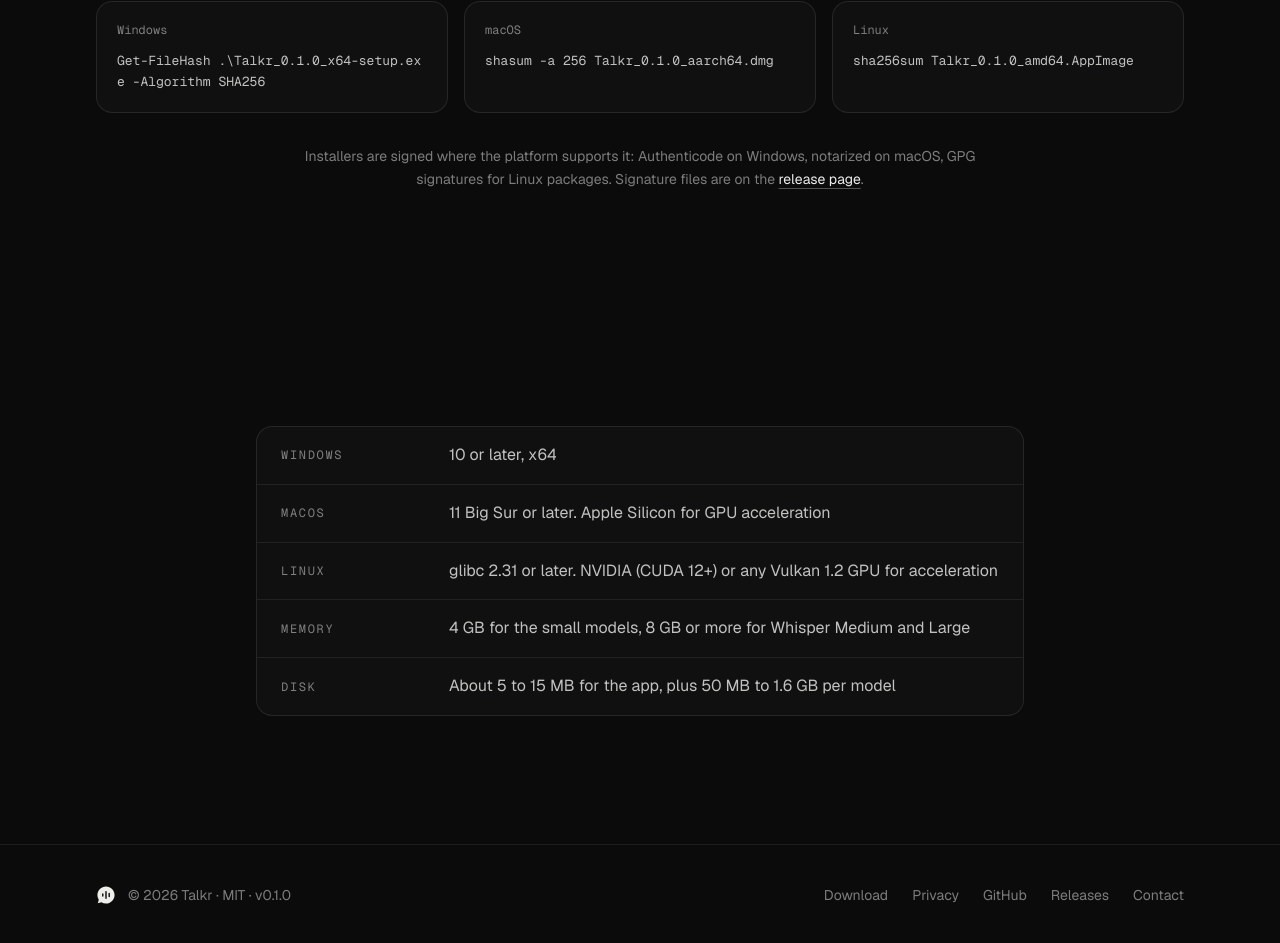
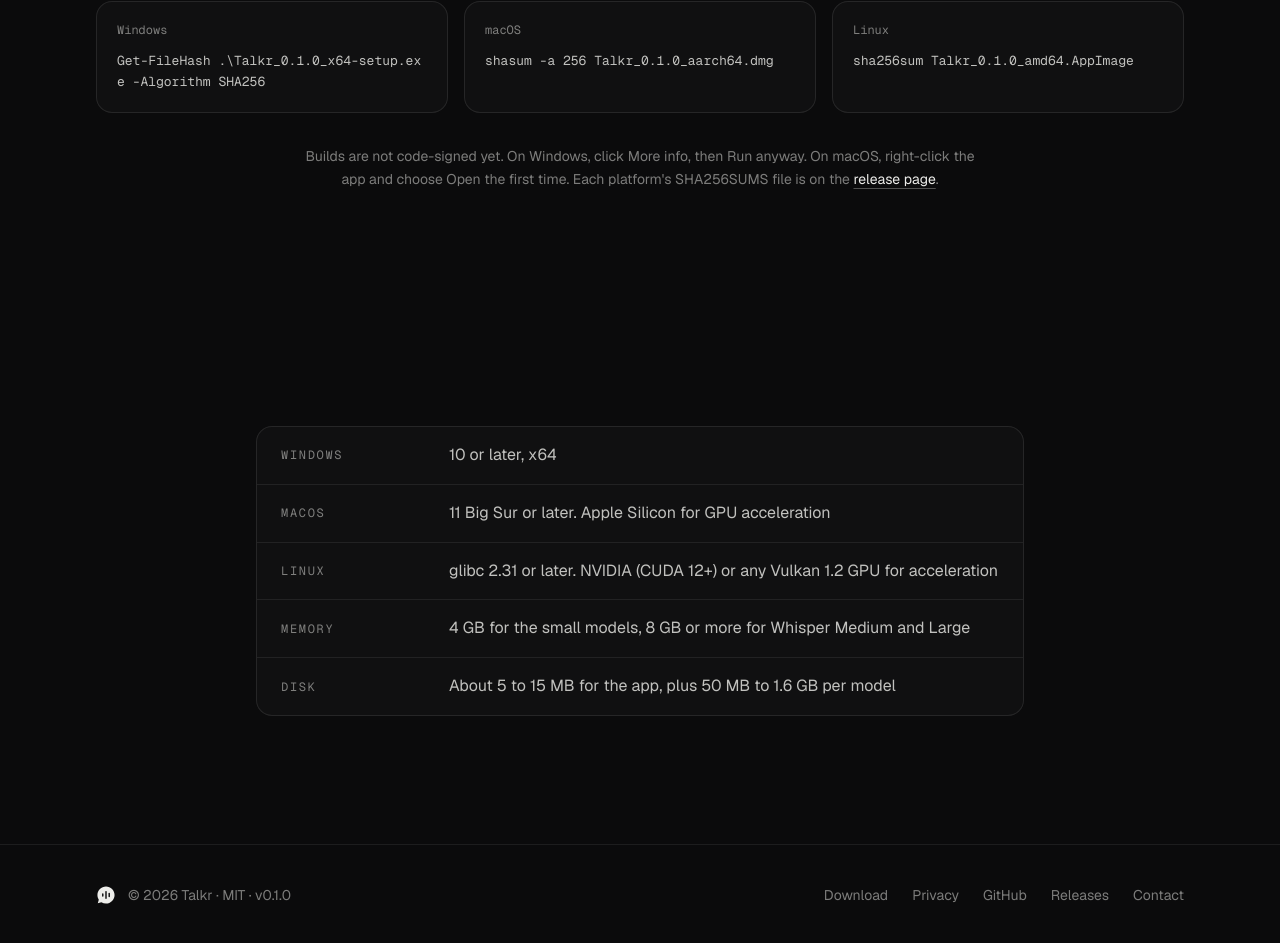
Before and after one commit to alihassan-coder/Talkr, a Next.js app in the folder apps/web/: page /download in a window 1280 px wide. Shown: the part 1589-2532 px from the top of the page. Built offline with nearby package versions, Linux system fonts and the light colour scheme.

Commit message:
fix(release): link sherpa-onnx statically so installers run on every OS

```diff
--- a/apps/web/app/download/page.tsx
+++ b/apps/web/app/download/page.tsx
@@ -8,7 +8,7 @@
 export const metadata: Metadata = {
   title: 'Download',
   description:
-    'Download Talkr for Windows, macOS or Linux. Free, open-source, offline text-to-speech and speech-to-text. Checksums and signatures on every release.',
+    'Download Talkr for Windows, macOS or Linux. Free, open-source, offline text-to-speech and speech-to-text. SHA-256 checksums on every release.',
 }
 
 const checks = [
@@ -99,8 +99,8 @@
               ))}
             </div>
             <p className="mx-auto mt-8 max-w-2xl text-pretty text-center text-sm leading-relaxed text-fg/50">
-              Installers are signed where the platform supports it: Authenticode on Windows, notarized on macOS, GPG
-              signatures for Linux packages. Signature files are on the{' '}
+              Builds are not code-signed yet. On Windows, click More info, then Run anyway. On macOS, right-click the
+              app and choose Open the first time. Each platform&apos;s SHA256SUMS file is on the{' '}
               <a
                 href={RELEASES_URL}
                 target="_blank"
--- a/apps/web/package.json
+++ b/apps/web/package.json
@@ -6,7 +6,7 @@
     "dev": "next dev",
     "build": "next build",
     "start": "next start",
-    "typecheck": "tsc --noEmit",
+    "typecheck": "next typegen && tsc --noEmit",
     "lint": "eslint ."
   },
   "dependencies": {
```
Also changed, not shown: 2 other files (tests, documents, lock files or other folders).
